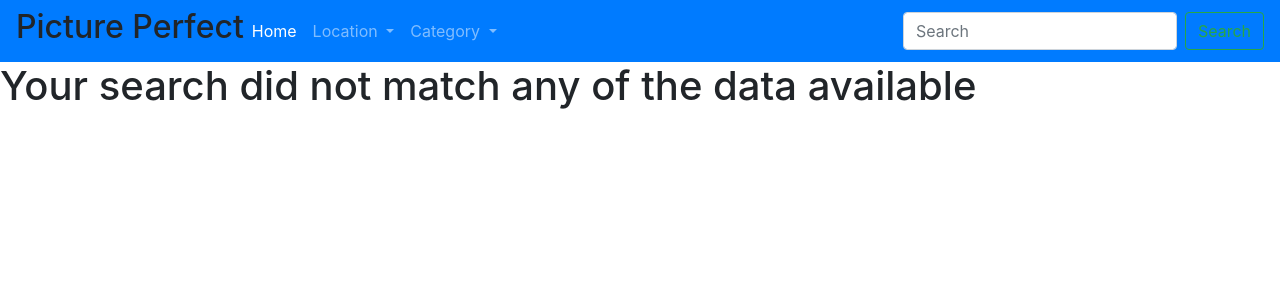
After one commit to KaranjaK/Personal-Gallery, a Django app: page /search/ in a window 1280 px wide. The commit adds this page. Shown: the top 300 px of the page. Run offline with Django 3.2, Linux system fonts and the light colour scheme; some libraries are stand-ins or nearby versions.

Commit message:
It will adjust the navbar

```diff
--- a/personal/templates/personal/category.html
+++ b/personal/templates/personal/category.html
@@ -2,7 +2,7 @@
 
 {% block content %}
 <div class="container-fluid">
-    <h2> Gallery</h2>
+    <h2> Category Gallery</h2>
     <hr>
 
     {% if category_images %}
--- a/personal/templates/personal/location.html
+++ b/personal/templates/personal/location.html
@@ -2,7 +2,7 @@
 
 {% block content %}
 <div class="container-fluid">
-    <h2> Gallery</h2>
+    <h2> Location Gallery</h2>
     <hr>
 
     {% if location_images %}
--- a/personal/templates/personal/navbar.html
+++ b/personal/templates/personal/navbar.html
@@ -1,5 +1,5 @@
-<nav class="navbar navbar-expand-lg navbar-light bg-light">
-  <a class="navbar-brand" href="#">Picture Perfect</a>
+<nav class="navbar navbar-expand-lg navbar-dark bg-primary">
+  <h2>Picture Perfect</h2>
   <button class="navbar-toggler" type="button" data-toggle="collapse" data-target="#navbarSupportedContent" aria-controls="navbarSupportedContent" aria-expanded="false" aria-label="Toggle navigation">
     <span class="navbar-toggler-icon"></span>
   </button>
@@ -7,7 +7,7 @@
   <div class="collapse navbar-collapse" id="navbarSupportedContent">
     <ul class="navbar-nav mr-auto">
       <li class="nav-item active">
-        <a class="nav-link" href="#">Home <span class="sr-only">(current)</span></a>
+        <a class="nav-link" href="/">Home <span class="sr-only">(current)</span></a>
       </li>
       <li class="nav-item dropdown">
         <a class="nav-link dropdown-toggle" href="#" id="navbarDropdown" role="button" data-toggle="dropdown" aria-expanded="false">
@@ -36,8 +36,9 @@
         </div>
       </li>
     </ul>
-    <form class="form-inline my-2 my-lg-0">
-      <input class="form-control mr-sm-2" type="search" placeholder="Search" aria-label="Search">
+    <form class="form-inline my-2 my-lg-0" method=POST action="{% url 'search' %}">
+      {% csrf_token %}
+      <input class="form-control mr-sm-2" name="searched" type="text" placeholder="Search" aria-label="Search">
       <button class="btn btn-outline-success my-2 my-sm-0" type="submit">Search</button>
     </form>
   </div>
--- /dev/null
+++ b/personal/templates/personal/search_results.html
@@ -0,0 +1,13 @@
+ {% include 'personal/base.html' %}
+
+ {% block content %}
+    {% if searched%}
+        <h1>Your search results are {{searched}}</h1>
+        <br>
+        {% for result in results %}
+            {{result}}
+        {% endfor %}
+    {%else%}
+        <h1>Your search did not match any of the data available </h1>
+    {% endif %}
+ {% endblock %}
--- a/personal/urls.py
+++ b/personal/urls.py
@@ -7,6 +7,7 @@ urlpatterns=[
     url('^$',views.home,name = 'Home'),
     url(r'^location/(?P<location>\w+)/', views.image_location, name='location'),
     url(r'^category/(?P<category>\w+)/', views.image_category, name='category'),
+    url(r'^search/', views.search_result, name='search'),
 
 ]
 if settings.DEBUG:
--- a/personal/views.py
+++ b/personal/views.py
@@ -1,3 +1,4 @@
+from unicodedata import category
 from django.shortcuts import render
 
 from .models import Image, Location, Category
@@ -20,3 +21,13 @@ def image_location(request, location):
 def image_category(request, category):
     images = Image.filter_by_category(category)
     return render(request, 'personal/category.html', {'category_images': images})
+
+# Search
+def search_result(request):
+    if request.method == 'POST':
+        searched = request.POST['searched']
+        results = Image.objects.filter(category__name=searched)
+        return render(request, 'personal/search_results.html', {'searched':searched, 'results':results})
+    else:
+        message = "The category you provided did not march any Categories we have!!"
+        return render(request, 'personal/search_results.html', {"message": message})
--- a/static/css/styles.css
+++ /dev/null
@@ -1,3 +0,0 @@
-h1{
-    color: red;
-}
```
Also changed, not shown: media/images/beast.jpg (added), media/images/ferrari.jpg (added), media/images/lala.jpg (added), 4 other files.
